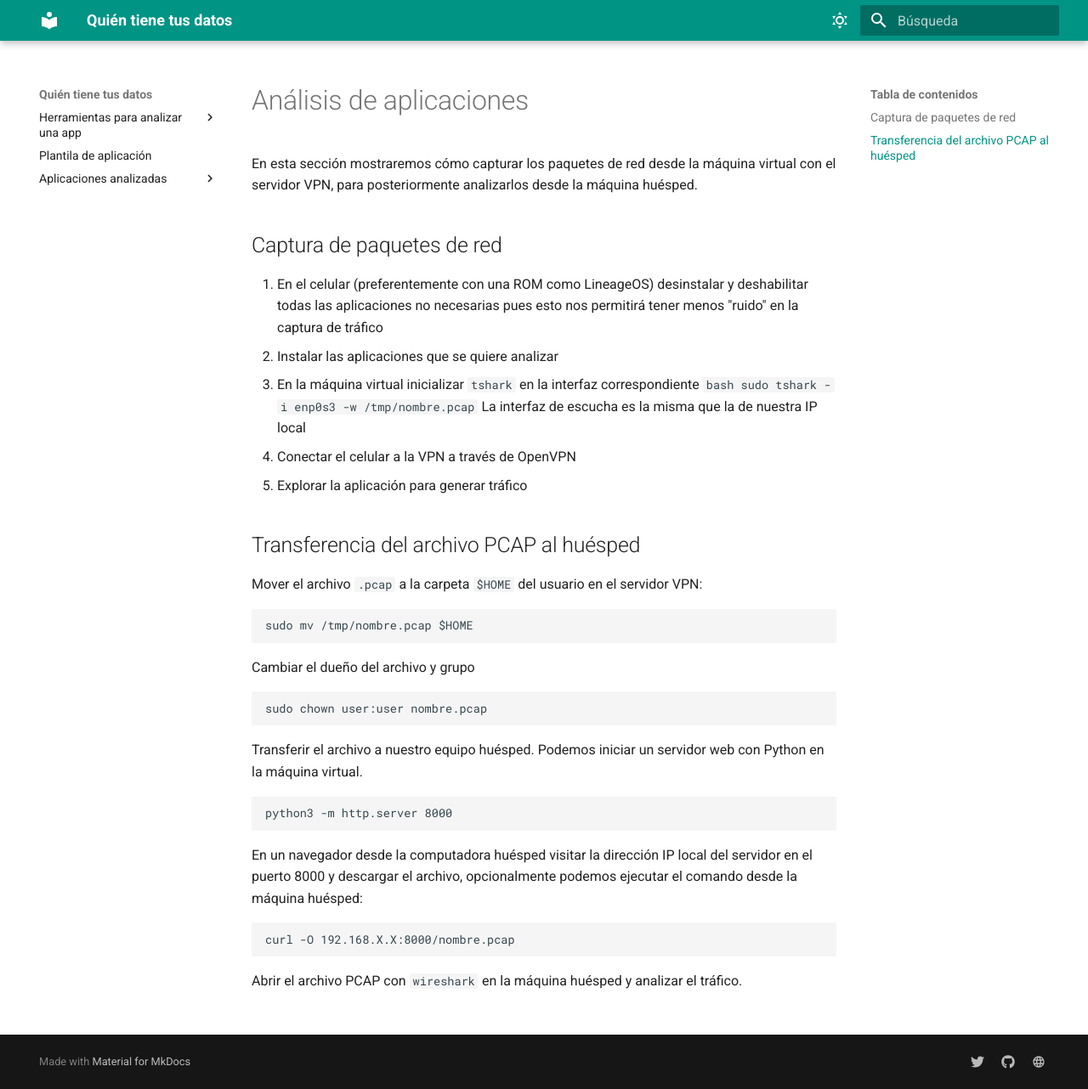
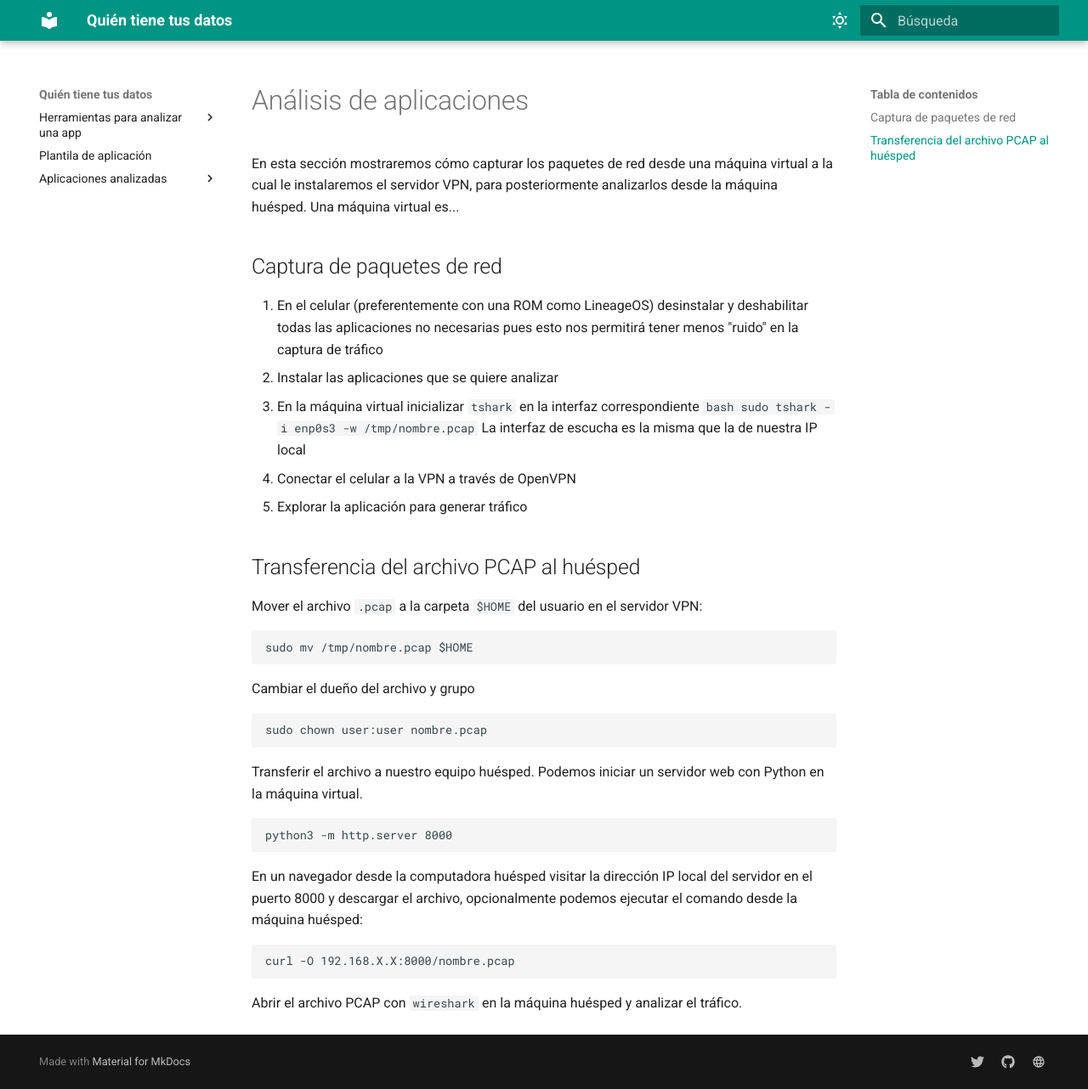
Before and after one commit to Socialtic/qttd, an MkDocs documentation site: the page built from docs/02-captura-trafico.md, in a window 1280 px wide and 1282 px high. Shown: the whole window at 85% size. Built offline with MkDocs 1.6.1 and Material for MkDocs 9.7.7, drawn with Linux system fonts in a browser that asks for light colours.

Commit message:
user friendly

```diff
--- a/docs/02-captura-trafico.md
+++ b/docs/02-captura-trafico.md
@@ -1,6 +1,6 @@
 # Análisis de aplicaciones
 
-En esta sección mostraremos cómo capturar los paquetes de red desde la máquina virtual con el servidor VPN, para posteriormente analizarlos desde la máquina huésped.
+En esta sección mostraremos cómo capturar los paquetes de red desde una máquina virtual a la cual le instalaremos el servidor VPN, para posteriormente analizarlos desde la máquina huésped. Una máquina virtual es...
 
 ## Captura de paquetes de red
 
```
